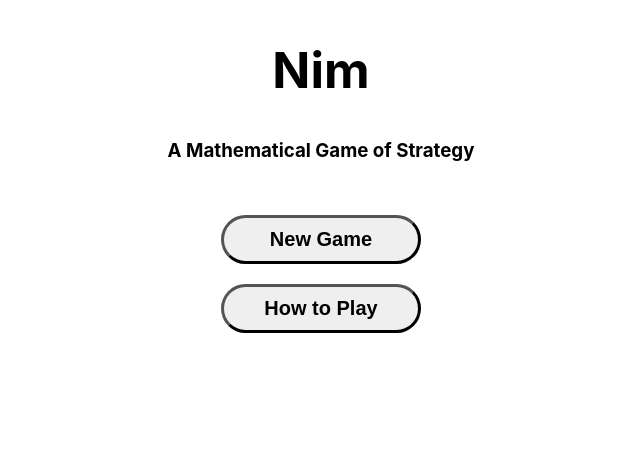
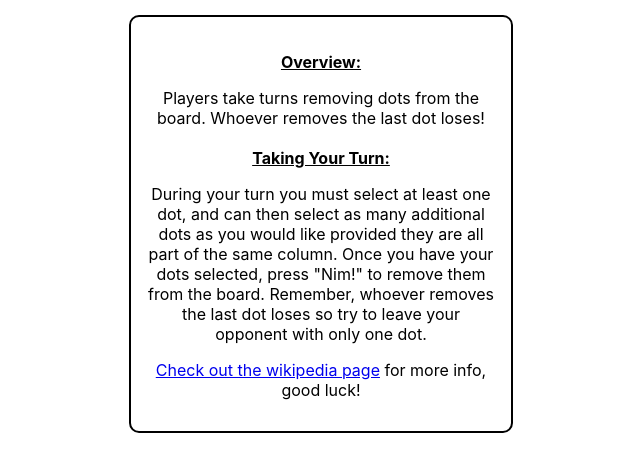
Before and after one commit to conmart/nimv2, a React (Create React App) app: page / in a window 1280 px wide. Both pictures are taken after a click on the button "How to Play". Shown: the top 472 px of the page, without its empty margins (319-959 px from the left). Built offline with nearby package versions, Linux system fonts and the light colour scheme.

Commit message:
show instructions

```diff
--- a/src/components/GameBoard/styles.css
+++ b/src/components/GameBoard/styles.css
@@ -4,5 +4,5 @@
   margin: 0 auto;
   display: flex;
   justify-content: center;
-  padding-bottom: 20px;
+  padding: 20px 0;
 }
--- /dev/null
+++ b/src/components/Instructions/index.jsx
@@ -0,0 +1,29 @@
+import React from "react";
+
+import "./styles.css";
+
+const Instructions = () => (
+  <div className="instructionsContainer">
+    <h4>Overview:</h4>
+    <p>
+      Players take turns removing dots from the board. Whoever removes the last
+      dot loses!
+    </p>
+    <h4>Taking Your Turn:</h4>
+    <p>
+      During your turn you must select at least one dot, and can then select as
+      many additional dots as you would like provided they are all part of the
+      same column. Once you have your dots selected, press "Nim!" to remove them
+      from the board. Remember, whoever removes the last dot loses so try to
+      leave your opponent with only one dot.
+    </p>
+    <p>
+      <a href="https://en.wikipedia.org/wiki/Nim">
+        Check out the wikipedia page
+      </a>{" "}
+      for more info, good luck!
+    </p>
+  </div>
+);
+
+export default Instructions;
--- /dev/null
+++ b/src/components/Instructions/styles.css
@@ -0,0 +1,17 @@
+.instructionsContainer {
+  position: absolute;
+  padding: 15px;
+  margin: 15px auto;
+  border: 2px solid;
+  border-radius: 10px;
+  background-color: white;
+  width: 350px;
+  top: 0;
+  left: 0;
+  right: 0;
+}
+
+h4 {
+  margin: 20px 0 0;
+  text-decoration: underline;
+}
--- a/src/components/Welcome/index.jsx
+++ b/src/components/Welcome/index.jsx
@@ -4,6 +4,7 @@ import classNames from "classnames/bind";
 import { useStateValue } from "../../state";
 import { initialState } from "../../state/initialState";
 
+import Instructions from "../Instructions";
 import GameBoard from "../GameBoard";
 import Button from "../Button";
 
@@ -12,7 +13,7 @@ import styles from "./styles.css";
 const cx = classNames.bind(styles);
 
 const Welcome = () => {
-  const [{ activeGame }, dispatch] = useStateValue();
+  const [{ activeGame, showInstructions }, dispatch] = useStateValue();
 
   const newGame = () => {
     const payload = {
@@ -23,8 +24,7 @@ const Welcome = () => {
   };
 
   const instructions = () => {
-    // TODO: write instructions
-    console.log("instructions");
+    dispatch({ type: "INSTRUCTIONS", showInstructions: true });
   };
 
   const buttonsContainerStyles = cx("buttonsContainer", {
@@ -35,6 +35,7 @@ const Welcome = () => {
   return (
     <div className="appContainer">
       <h1 className={titleStyles}>Nim</h1>
+      {showInstructions && <Instructions />}
       {activeGame ? <GameBoard /> : <h3>A Mathematical Game of Strategy</h3>}
       <div className={buttonsContainerStyles}>
         <Button big={!activeGame} onClick={newGame} text="New Game" />
--- a/src/state/initialState.js
+++ b/src/state/initialState.js
@@ -5,5 +5,6 @@ export const initialState = {
     player1Turn: true,
     remainingDots: [1, 3, 5, 7],
     selectedColumn: null,
-  }
+  },
+  showInstructions: false,
 };
--- a/src/state/reducer.js
+++ b/src/state/reducer.js
@@ -2,6 +2,12 @@ export const reducer = (state, action) => {
   switch (action.type) {
     case "NEW_GAME":
       return action.payload;
+    case "INSTRUCTIONS":
+      console.log(action)
+      return {
+        ...state,
+        showInstructions: action.showInstructions,
+      }
     case "DOT_CLICKED":
       const { gameBoard } = state;
       const {
```
